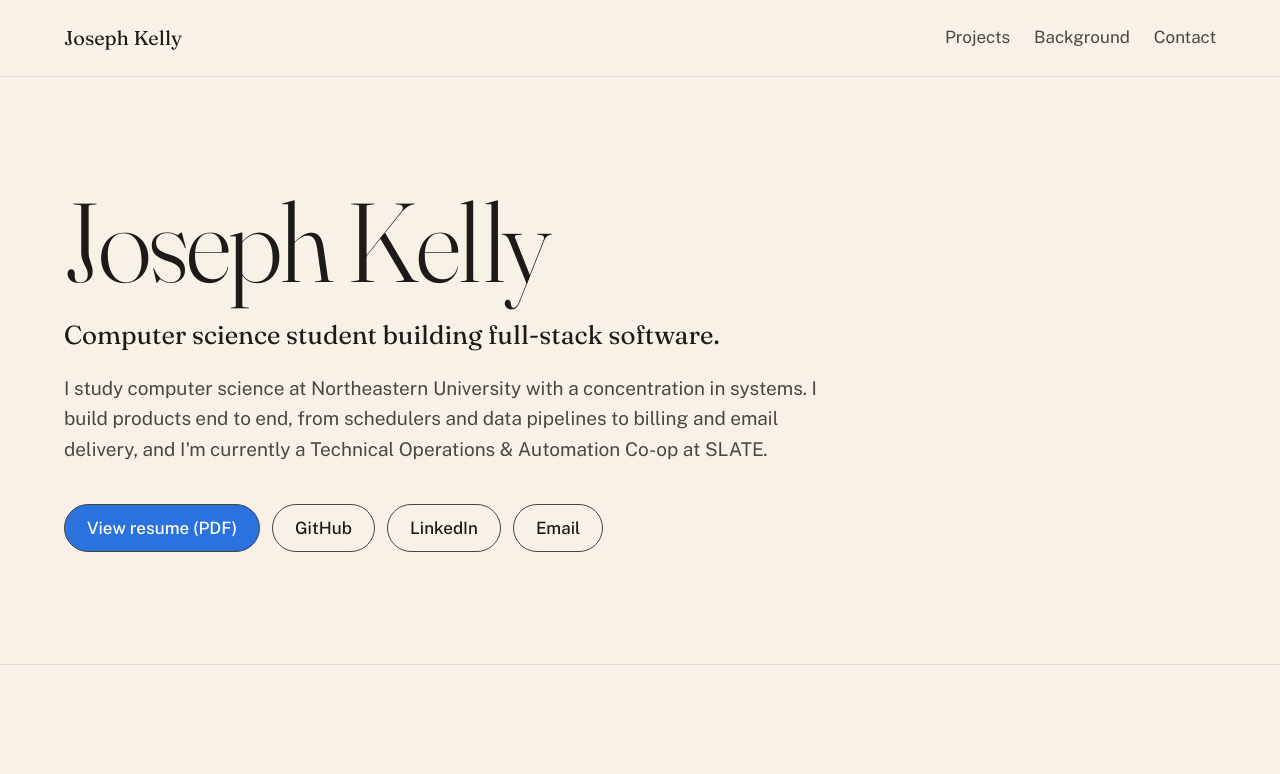
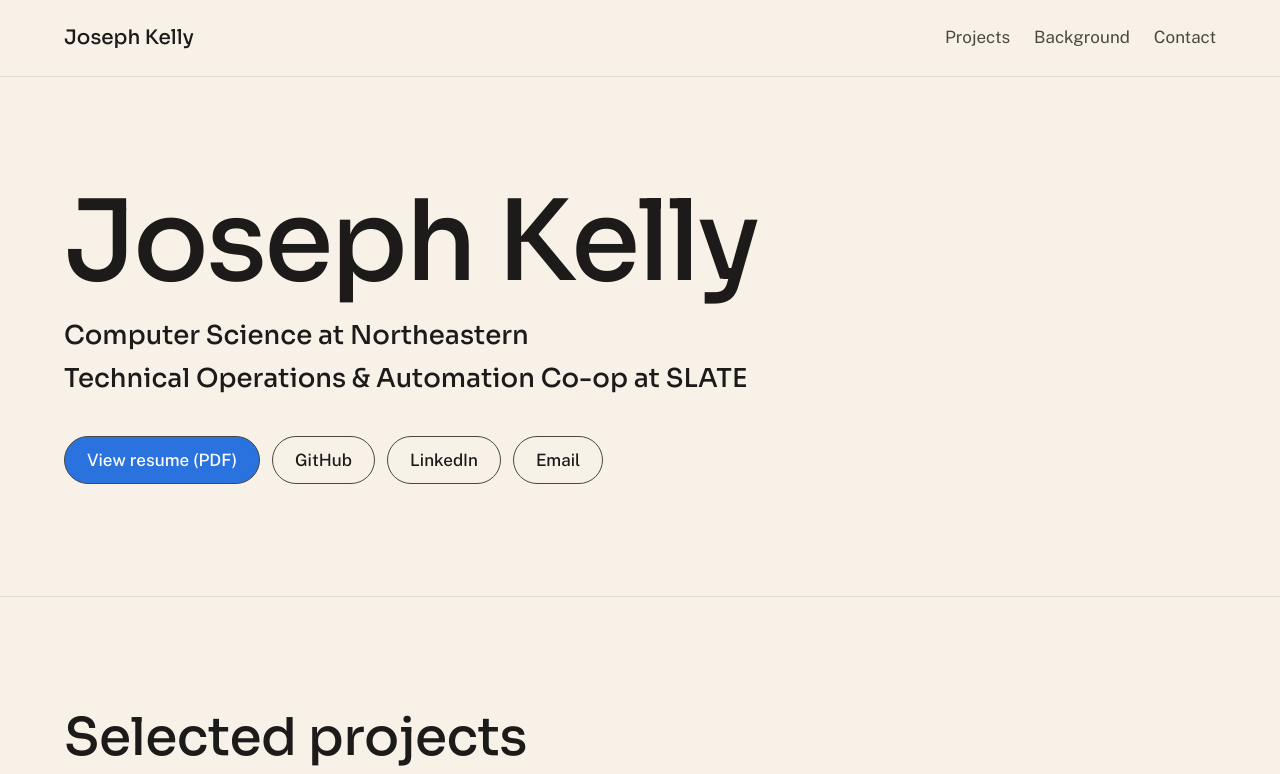
Before and after one commit to joseph-kelly1/portfolio, a plain HTML site: page public/index.html in a window 1280 px wide. Shown: the top 774 px of the page. Drawn offline with Linux system fonts and the light colour scheme.

Commit message:
Refresh portfolio typography and project details

```diff
--- a/public/index.html
+++ b/public/index.html
@@ -11,7 +11,7 @@
   <meta property="og:url" content="https://josephkelly.dev/">
   <meta name="twitter:card" content="summary">
   <link rel="icon" href="assets/favicon.svg" type="image/svg+xml">
-  <link rel="preload" href="assets/fonts/fraunces-latin-opsz.woff2" as="font" type="font/woff2" crossorigin>
+  <link rel="preload" href="assets/fonts/sora-latin-wght.woff2" as="font" type="font/woff2" crossorigin>
   <link rel="preload" href="assets/fonts/public-sans-latin-wght.woff2" as="font" type="font/woff2" crossorigin>
   <link rel="stylesheet" href="styles.css">
 </head>
@@ -32,8 +32,8 @@
   <main id="main" tabindex="-1">
     <section id="top" class="intro" aria-labelledby="intro-heading">
       <h1 id="intro-heading">Joseph Kelly</h1>
-      <p class="role">Computer science student building full-stack software.</p>
-      <p>I study computer science at Northeastern University with a concentration in systems. I build products end to end, from schedulers and data pipelines to billing and email delivery, and I'm currently a Technical Operations &amp; Automation Co-op at SLATE.</p>
+      <p class="role">Computer Science at Northeastern</p>
+      <p class="role">Technical Operations &amp; Automation Co-op at SLATE</p>
 
       <ul class="links" aria-label="Professional links">
         <li><a class="button button-primary" href="assets/resume-portfolio.pdf">View resume (PDF)</a></li>
@@ -73,6 +73,20 @@
         <p class="tech"><span class="visually-hidden">Technologies: </span>React · Flask · SQLite · OR-Tools · Docker · Railway</p>
         <p class="project-links"><a href="https://nuinsights.josephkelly.dev">Visit NU Insights</a> <a href="https://github.com/joseph-kelly1/nu-insights">View NU Insights code on GitHub</a></p>
       </article>
+
+      <article class="project" aria-labelledby="autolead-heading">
+        <h3 id="autolead-heading">Auto Lead</h3>
+        <p class="meta">Personal project · Aug 2026 – present</p>
+        <img class="shot" src="assets/images/auto-lead-demo.webp" width="1280" height="720" loading="lazy" decoding="async" alt="Auto Lead viewer running its synthetic demo: town and score filters on the left, a parcel map above a table ranked by score with margin and profit, and a detail panel breaking one fictional parcel's 0.853 score into feasibility, economics, and confidence.">
+        <p>Which single-family parcels could support a financially viable teardown and rebuild? Auto Lead screens Massachusetts properties by combining parcel geometry, zoning, environmental constraints, comparable sales, and a project cost model, and it shows the assumptions behind every result.</p>
+        <ul>
+          <li>Built a Python and NumPy pipeline that runs spatial joins and explainable scoring offline, publishing Parquet attributes and PMTiles geometry instead of relying on a runtime spatial database.</li>
+          <li>Built a Next.js viewer that filters data in the browser with DuckDB-WASM, linking a MapLibre parcel map, a virtualized table, and a detail panel with downside scenarios.</li>
+          <li>Evaluated the model on 36,296 parcels across five towns and reported that a simpler structure-obsolescence baseline outperformed the combined score (AUC 0.840 vs. 0.601).</li>
+        </ul>
+        <p class="tech"><span class="visually-hidden">Technologies: </span>Python · DuckDB · NumPy · Next.js · TypeScript · MapLibre · PMTiles</p>
+        <p class="project-links"><a href="https://github.com/joseph-kelly1/auto-lead">View Auto Lead code on GitHub</a></p>
+      </article>
     </section>
 
     <section id="background" aria-labelledby="background-heading">
@@ -93,7 +107,7 @@
 
   <footer id="contact" class="site-footer">
     <h2>Contact</h2>
-    <p>Get in touch: <a href="mailto:kelly.jos@northeastern.edu">kelly.jos@northeastern.edu</a></p>
+    <p>Get in touch: <a href="mailto:kelly.jos@northeastern.edu">kelly.jos@northeastern.edu</a> or <a href="mailto:josephkelly1107@gmail.com">josephkelly1107@gmail.com</a></p>
     <ul class="links" aria-label="Professional links">
       <li><a href="mailto:kelly.jos@northeastern.edu">Email</a></li>
       <li><a href="https://github.com/joseph-kelly1">GitHub</a></li>
--- a/public/styles.css
+++ b/public/styles.css
@@ -1,8 +1,8 @@
 /* Fonts: SIL OFL 1.1, from Fontsource 5.3.0. See assets/fonts/*-OFL.txt */
 @font-face {
-  font-family: "Fraunces";
-  src: url("assets/fonts/fraunces-latin-opsz.woff2") format("woff2");
-  font-weight: 100 900;
+  font-family: "Sora";
+  src: url("assets/fonts/sora-latin-wght.woff2") format("woff2");
+  font-weight: 100 800;
   font-style: normal;
   font-display: swap;
 }
@@ -29,8 +29,8 @@
   --fog: oklch(81.9% 0.017 82.8);        /* #c9c3b8, 10:1 on --night */
   --focus: var(--action);                /* 4.1:1 on canvas */
 
-  --serif: "Fraunces", Georgia, "Times New Roman", serif;
   --sans: "Public Sans", system-ui, -apple-system, "Segoe UI", sans-serif;
+  --display: "Sora", system-ui, -apple-system, "Segoe UI", sans-serif;
 
   --text: 1.0625rem;
   --text-small: 0.9375rem;
@@ -71,8 +71,8 @@ body {
 
 h1, h2, h3 {
   margin: 0;
-  font-family: var(--serif);
-  font-weight: 400;
+  font-family: var(--display);
+  font-weight: 500;
   line-height: 1.1;
   letter-spacing: -0.01em;
   text-wrap: balance;
@@ -123,7 +123,8 @@ main:focus { outline: none; }
 }
 
 .site-name {
-  font-family: var(--serif);
+  font-family: var(--display);
+  font-weight: 500;
   font-size: 1.25rem;
   text-decoration: none;
 }
@@ -153,23 +154,20 @@ nav a:hover { color: var(--ink); text-decoration: underline; }
 
 .intro h1 {
   font-size: var(--h1);
-  font-weight: 300;
+  font-weight: 500;
   line-height: 1;
   letter-spacing: -0.025em;
 }
 
 .role {
   margin-top: 1.25rem;
-  font-family: var(--serif);
+  font-family: var(--display);
+  font-weight: 500;
   font-size: var(--text-lead);
   line-height: 1.35;
 }
 
-.intro .role + p {
-  margin-top: 1.25rem;
-  color: var(--stone);
-  font-size: clamp(var(--text), 0.95rem + 0.3vw, 1.1875rem);
-}
+.role + .role { margin-top: 0.5rem; }
 
 /* Professional links: pills */
 .links {
```
Also changed, not shown: public/assets/fonts/Sora-OFL.txt (added), public/assets/fonts/sora-latin-wght.woff2 (added), public/assets/images/auto-lead-demo.webp (added), 5 other files.
